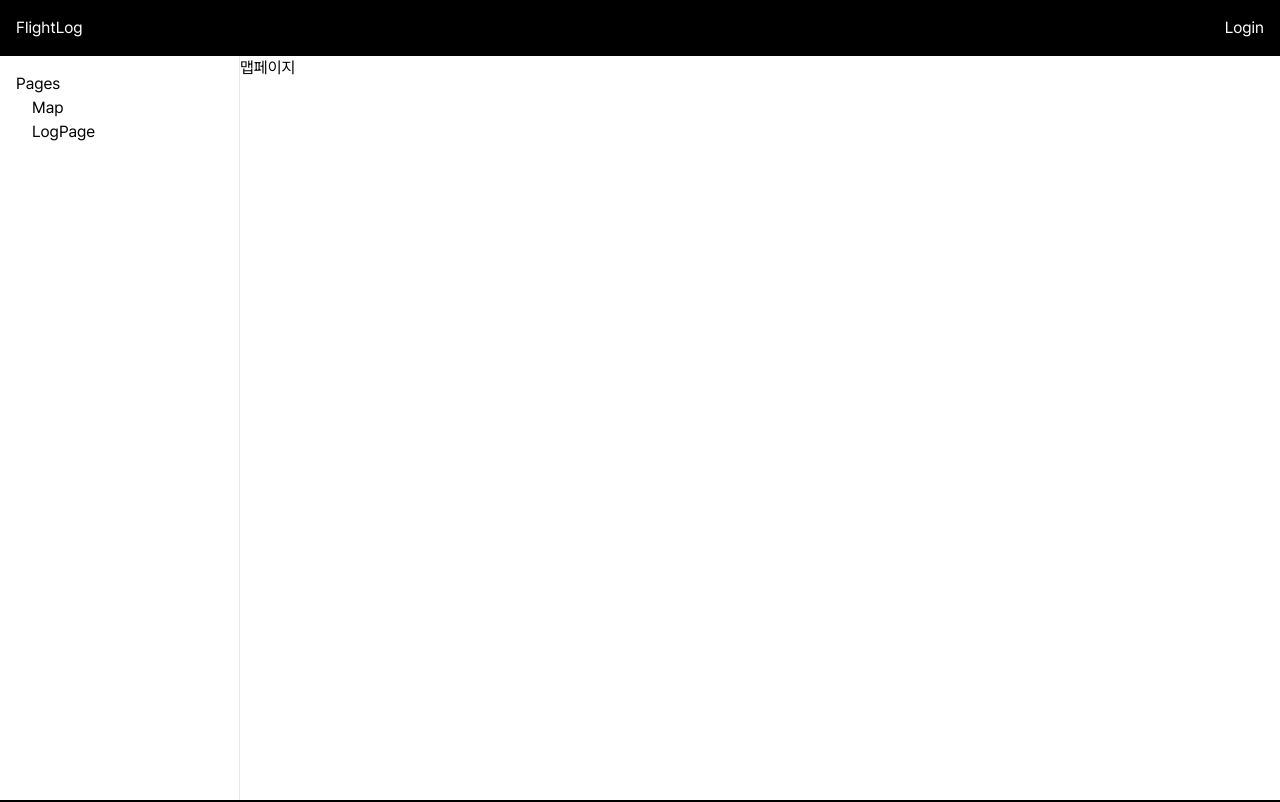
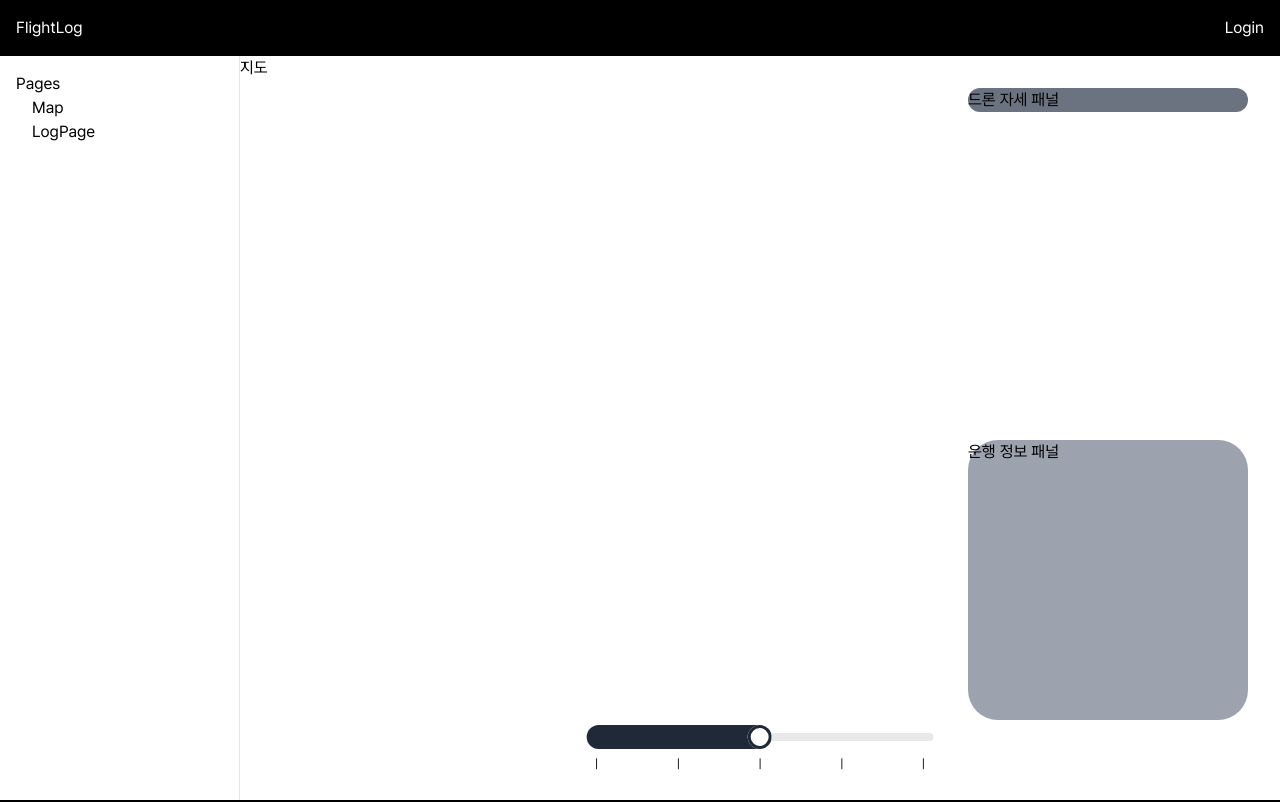
Before and after one commit to ormcamp-fe-3rd/FlightLog, a Next.js app: page /map in a window 1280 px wide. Shown: the top 802 px of the page. Built offline with nearby package versions, Linux system fonts and the light colour scheme.

Commit message:
[design] map 페이지 컴포넌트 배치

```diff
--- a/src/app/map/page.tsx
+++ b/src/app/map/page.tsx
@@ -1,10 +1,25 @@
 import Sidebar from "@/components/common/Sidebar";
+import StatusPanel from "@/components/map/StatusPanel";
+import AttitudePanel from "@/components/map/AttitudePanel";
+import FlightProgressBar from "@/components/map/FlightProgressBar";
+import MapView from "@/components/map/MapView";
 
 export default function MapPage() {
   return (
     <div className="flex">
       <Sidebar />
-      <div className="flex-1">맵페이지</div>
+      <div className="relative flex-1">
+        <MapView />
+        <div className="absolute right-8 top-8 w-[280px] rounded-[30px] bg-gray-500">
+          <StatusPanel />
+        </div>
+        <div className="absolute bottom-20 right-8 size-[280px] rounded-[30px] bg-gray-400">
+          <AttitudePanel />
+        </div>
+        <div className="absolute bottom-7 left-1/2 w-1/3 -translate-x-1/2">
+          <FlightProgressBar />
+        </div>
+      </div>
     </div>
   );
 }
--- /dev/null
+++ b/src/components/map/AttitudePanel.tsx
@@ -0,0 +1,7 @@
+export default function AttitudePanel() {
+  return (
+    <>
+      <div>운행 정보 패널</div>
+    </>
+  );
+}
--- /dev/null
+++ b/src/components/map/FlightProgressBar.tsx
@@ -0,0 +1,32 @@
+"use client";
+
+import { useState } from "react";
+
+export default function FlightProgressBar() {
+  const [progress, setProgress] = useState(50);
+
+  const handleInputChange = (event: React.ChangeEvent<HTMLInputElement>) => {
+    setProgress(Number(event.target.value));
+  };
+
+  return (
+    <>
+      <input
+        type="range"
+        min={0}
+        max="100"
+        value={progress}
+        onChange={handleInputChange}
+        className="range"
+        step="25"
+      />
+      <div className="flex w-full justify-between px-2 text-xs">
+        <span>|</span>
+        <span>|</span>
+        <span>|</span>
+        <span>|</span>
+        <span>|</span>
+      </div>
+    </>
+  );
+}
--- /dev/null
+++ b/src/components/map/MapView.tsx
@@ -0,0 +1,7 @@
+export default function MapView() {
+  return (
+    <>
+      <div>지도</div>
+    </>
+  );
+}
--- /dev/null
+++ b/src/components/map/StatusPanel.tsx
@@ -0,0 +1,7 @@
+export default function StatusPanel() {
+  return (
+    <>
+      <div>드론 자세 패널</div>
+    </>
+  );
+}
```
Also changed, not shown: 2 other files (tests, documents, lock files or other folders).
